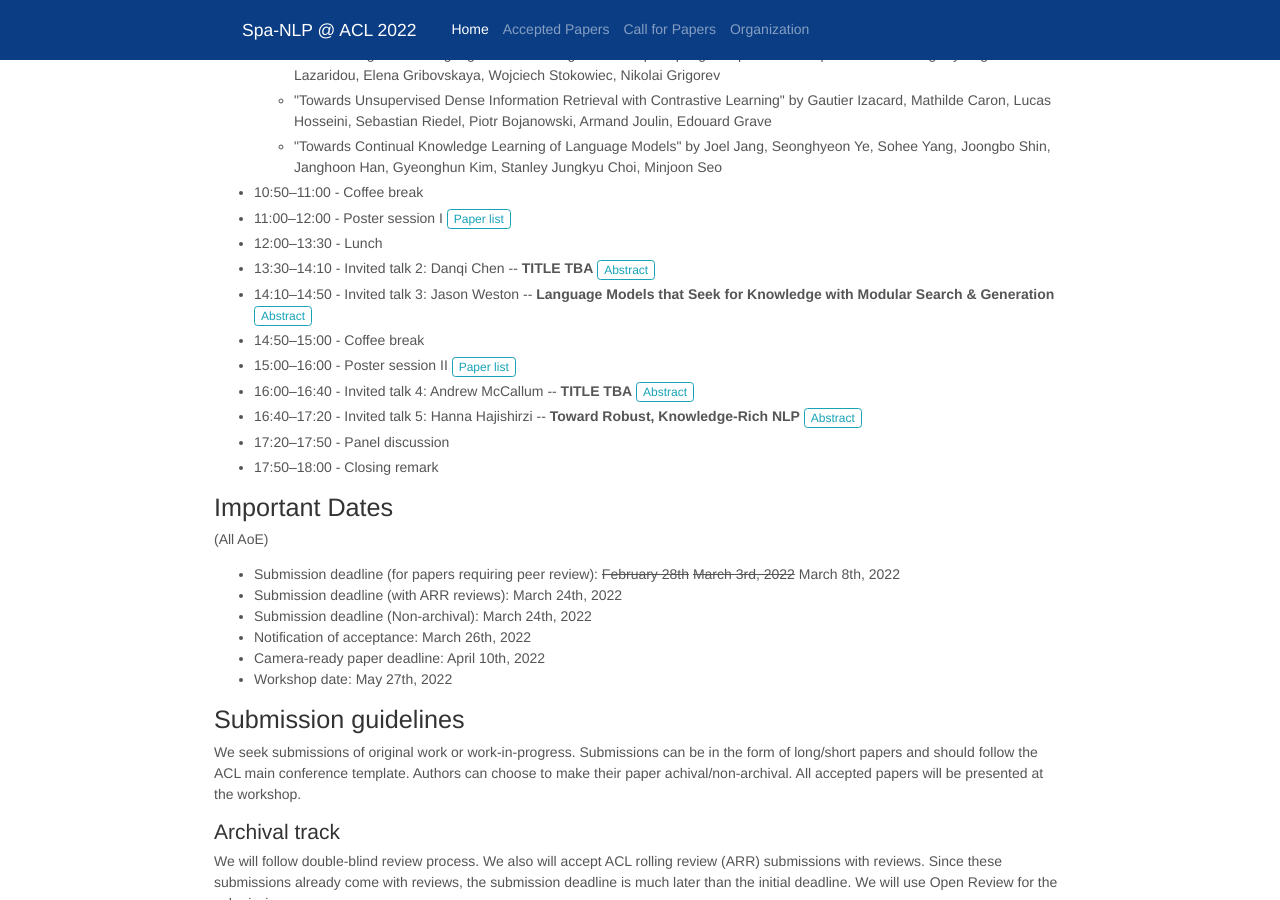
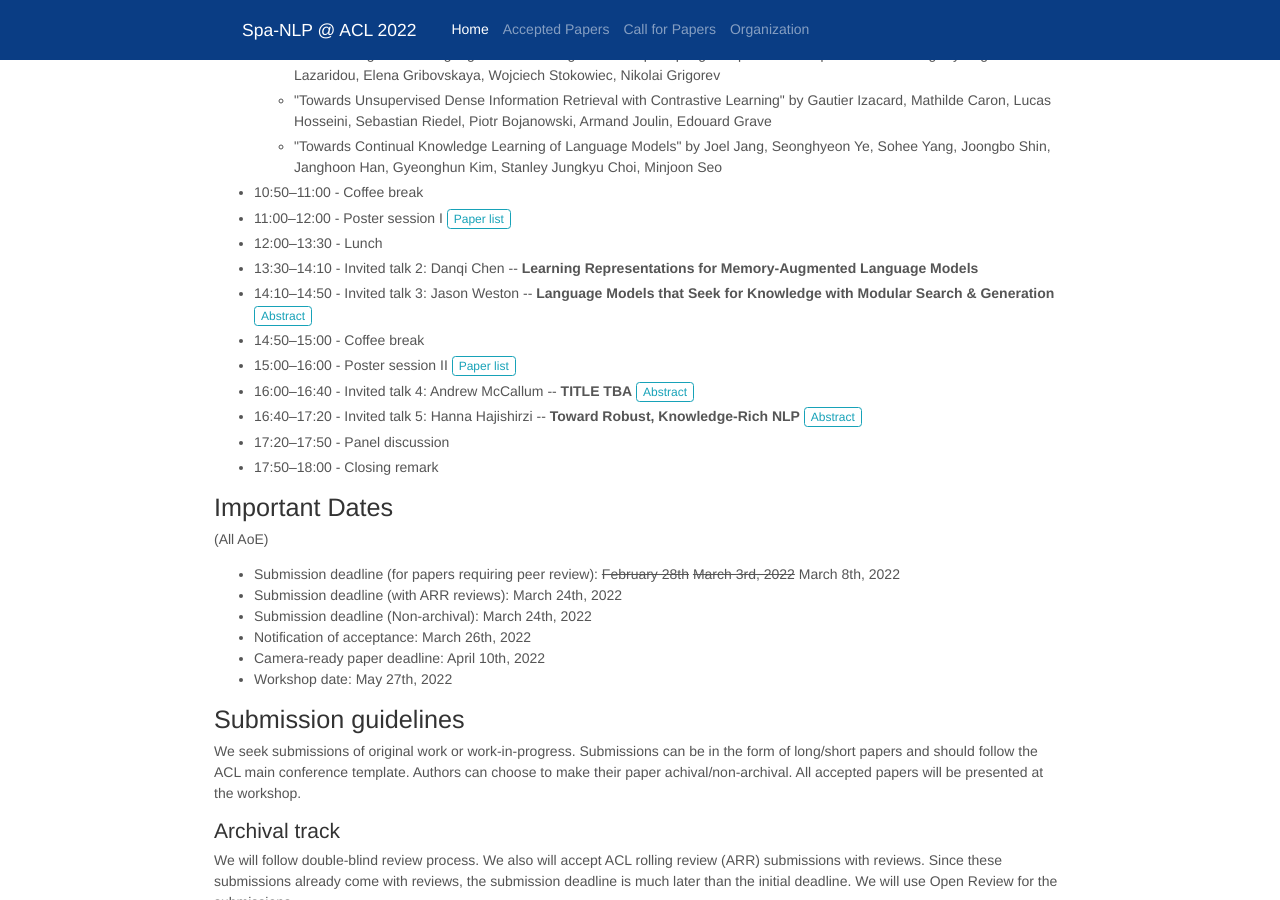
Before and after one commit to spa-nlp/spa-nlp.github.io, a Jekyll site: the page built from index.md, in a window 1280 px wide and 900 px high, scrolled down 1372 px. Built offline with Jekyll 4.4.1, drawn with Linux system fonts in a browser that asks for light colours; nearby versions of some CDN libraries.

Commit message:
add Danqi's talk

```diff
--- a/index.md
+++ b/index.md
@@ -151,7 +151,7 @@ The workshop will be held on May 27th from 09:20 to 18:00 in Irish Time (GMT+1).
           12:00–13:30	- Lunch
         </li>
         <li>
-          13:30–14:10	- Invited talk 2: Danqi Chen -- <b>TITLE TBA</b> <button class="btn btn-outline-info btn-xs" type="button" data-toggle="collapse" data-target="#danqi-card" aria-expanded="false" aria-controls="danqi-card">Abstract</button> <div class="collapse" id="danqi-card"><div class="card card-body">ABSTRACT TBA</div></div>
+          13:30–14:10	- Invited talk 2: Danqi Chen -- <b>Learning Representations for Memory-Augmented Language Models</b>
         </li>
         <li>
           14:10–14:50	- Invited talk 3: Jason Weston -- <b>Language Models that Seek for Knowledge with Modular Search & Generation</b> <button class="btn btn-outline-info btn-xs" type="button" data-toggle="collapse" data-target="#jason-card" aria-expanded="false" aria-controls="jason-card">Abstract</button> <div class="collapse" id="jason-card"><div class="card card-body">We show that applying a single language model in a modular fashion can generate more factual responses. Our SeeKeR (Search engine->Knowledge->Response) method thus applies a single LM to three modular tasks in succession: search, generating knowledge, and generating a final response. We show that, when using SeeKeR as a dialogue model, it outperforms the state-of-the-art model BlenderBot 2 (Chen et al., 2021) on open-domain knowledge-grounded conversations for the same number of parameters, in terms of consistency, knowledge and per-turn engagingness. SeeKeR applied to topical prompt completions as a standard language model outperforms GPT2 (Radford et al., 2019) and GPT3 (Brown et al., 2020) in terms of factuality and topicality, despite GPT3 being a vastly larger model. Our code and models are made publicly available.</div></div>
```
